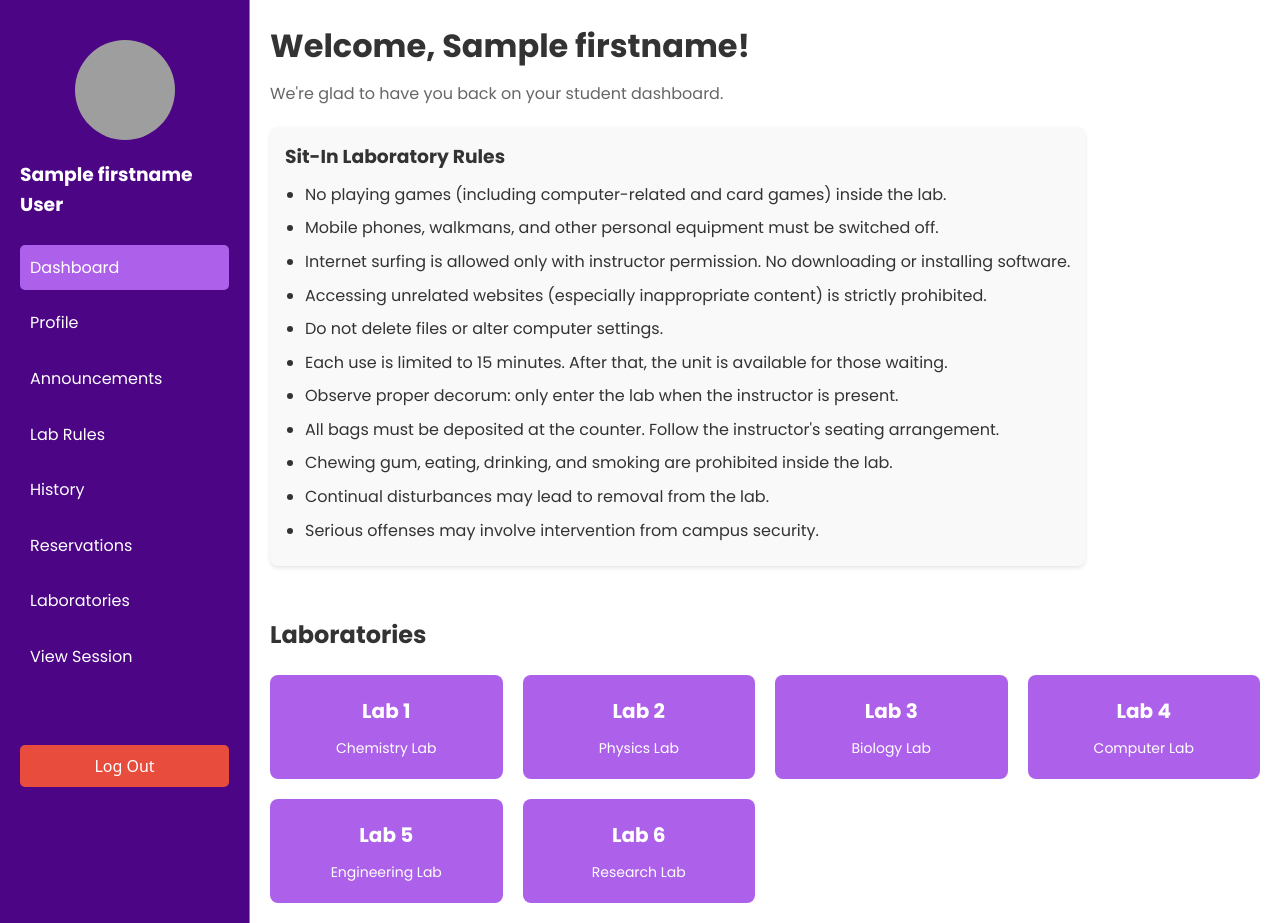
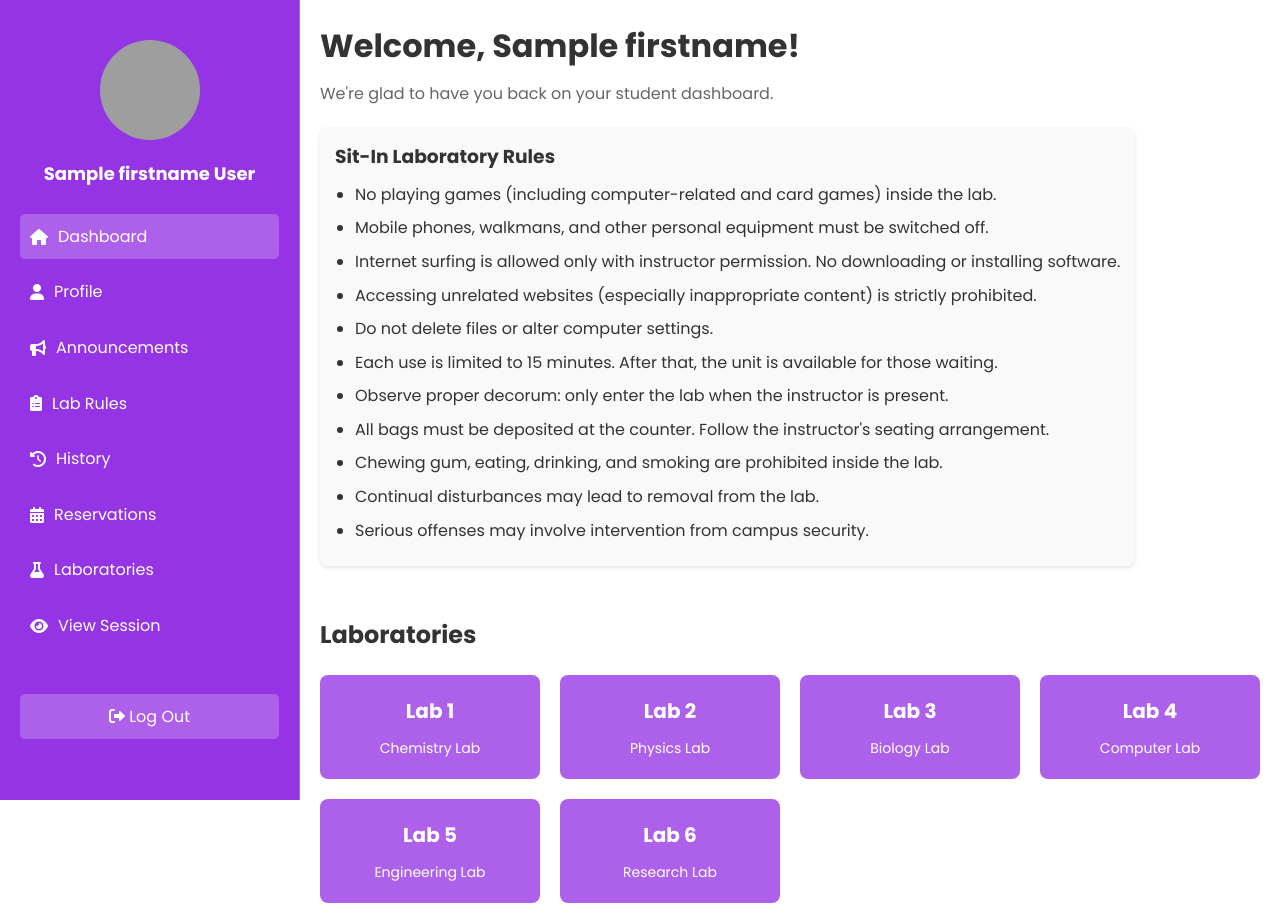
Before and after one commit to Froillan123/CCS-Sit-In-Monitoring-System, a Flask app: template flask app/templates/client/studentdashboard.html in a window 1280 px wide. Run offline with Flask 3, Linux system fonts and the light colour scheme; data comes from the database, SQL or seed files in the repository; both versions use the stored data as it was after the commit; the template is opened without the code that fills it: most values are stand-ins (such as "Sample title", 1, 10 or a date in 2020); grey boxes are pictures that could not be loaded.

Commit message:
Test design for Dashboard

```diff
--- a/flask app/static/css/style.css
+++ b/flask app/static/css/style.css
@@ -669,7 +669,7 @@
 :root {
   --first-color-dark: hsl(273, 77%, 55%); /* Dark Purple */
   --background-color: #f8f9fa; /* Light Grayish Background */
-  --sidebar-color: hsl(273, 93%, 27%); /* Dark Sidebar */
+  --sidebar-color: hsl(273, 77%, 55%); /* Dark Sidebar */
   --sidebar-text-color: #ffffff; /* White Text */
   --card-background: #fff; /* White Card Background */
   --card-shadow: 0 2px 4px rgba(0, 0, 0, 0.1); /* Light Shadow */
@@ -677,16 +677,127 @@
 
 .dashboard-wrapper {
   display: flex;
+  position: relative;
 }
-/* Sidebar Styles */
 .sidebar {
-  width: 250px;
+  width: 300px;
   background-color: var(--sidebar-color);
   color: var(--sidebar-text-color);
   border-right: 1px solid var(--first-color);
   padding: 20px;
   min-height: 100vh;
-  box-shadow: 2px 0 5px rgba(0, 0, 0, 0.1);
+  position: fixed;
+  top: 0;
+  left: 0;
+  overflow-y: auto;
+  transition: width 0.3s ease;
+  z-index: 1000;
+}
+
+.sidebar-toggle {
+  display: none;
+  cursor: pointer;
+  font-size: 24px;
+  margin-bottom: 20px;
+  color: var(--sidebar-text-color);
+}
+
+.profile-section {
+  text-align: center;
+  margin-bottom: 2rem;
+}
+
+.profile-image img {
+  width: 100px;
+  height: 100px;
+  border-radius: 50%;
+  margin-bottom: 1rem;
+}
+
+.profile-info h3 {
+  font-size: 18px;
+  margin: 0;
+}
+
+.sidebar-links a {
+  display: flex;
+  align-items: center;
+  color: var(--sidebar-text-color);
+  text-decoration: none;
+  padding: 10px;
+  margin: 5px 0;
+  border-radius: 5px;
+  transition: background-color 0.3s ease;
+}
+
+.sidebar-links a:hover {
+  background-color: var(--first-color);
+}
+
+.sidebar-links a i {
+  margin-right: 10px;
+}
+
+.sidebar-links a span {
+  display: inline;
+}
+
+.button-container {
+  margin-top: 2rem;
+}
+
+/* Main Content Styles */
+.dashboard-container {
+  flex: 1;
+  padding: 20px;
+  background-color: var(--card-background);
+  margin-left: 300px;
+  transition: margin-left 0.3s ease;
+}
+
+
+@media (max-width: 768px) {
+  .sidebar {
+    width: 60px;
+    padding: 10px;
+  }
+
+  .profile-image img {
+    display: none !important;
+  }
+  .logout-text {
+    display: none;
+  }
+  .btn-danger i {
+    margin-right: 0;
+  }
+
+
+  .sidebar-toggle {
+    display: block;
+  }
+
+  .profile-info,
+  .sidebar-links a span {
+    display: none;
+  }
+
+  .sidebar.expanded {
+    width: 300px;
+  }
+
+  .sidebar.expanded .profile-info,
+  .sidebar.expanded .sidebar-links a span {
+    display: inline;
+  }
+
+  .dashboard-container {
+    margin-left: 60px;
+  }
+
+  .sidebar.expanded + .dashboard-container {
+    margin-left: 300px;
+  }
 }
 
 .profile-section {
@@ -879,7 +989,6 @@
 }
 
 .button-container .btn-danger {
-  background-color: #e74c3c;
   color: white;
   border: none;
   padding: 10px 20px;
--- a/flask app/templates/client/clientbase.html
+++ b/flask app/templates/client/clientbase.html
@@ -8,6 +8,7 @@
     <link rel='stylesheet' href="{{ url_for('static', filename='css/style.css') }}">
     <link rel="stylesheet" href="https://cdnjs.cloudflare.com/ajax/libs/remixicon/4.2.0/remixicon.css">
     <link rel="icon" href="{{ url_for('static', filename='images/logo.png') }}" type="image/x-icon">
+    <link rel="stylesheet" href="https://cdnjs.cloudflare.com/ajax/libs/font-awesome/6.0.0-beta3/css/all.min.css">
     <title>CSS Sit In Monitoring System</title>
 </head>
 <body>
--- a/flask app/templates/client/studentdashboard.html
+++ b/flask app/templates/client/studentdashboard.html
@@ -11,10 +11,14 @@
           <div class="dashboard-wrapper">
             <!-- Sidebar -->
             <div class="sidebar">
+              <!-- Toggle Button -->
+              <div class="sidebar-toggle" onclick="toggleSidebar()">
+                <i class="fas fa-bars"></i>
+              </div>
+
               <!-- Profile Section -->
               <div class="profile-section">
                 <div class="profile-image">
-        <!-- Display the profile picture -->
                   <img src="{{ url_for('static', filename='images/' + student.profile_picture if student.profile_picture else 'default.png') }}" alt="Profile Picture" />
                 </div>
                 <div class="profile-info">
@@ -24,18 +28,22 @@
 
               <!-- Sidebar Links -->
               <div class="sidebar-links">
-      <a href="#" data-section="dashboard">Dashboard</a>
-      <a href="#" data-section="profile">Profile</a>
-      <a href="#" data-section="announcements">Announcements</a>
-      <a href="#" data-section="lab-rules">Lab Rules</a>
-      <a href="#" data-section="history">History</a>
-      <a href="#" data-section="reservations">Reservations</a>
-      <a href="#" data-section="laboratories">Laboratories</a>
-      <a href="" data-section="sessions">View Session</a>
+                <a href="#" data-section="dashboard"><i class="fas fa-home"></i><span>Dashboard</span></a>
+                <a href="#" data-section="profile"><i class="fas fa-user"></i><span>Profile</span></a>
+                <a href="#" data-section="announcements"><i class="fas fa-bullhorn"></i><span>Announcements</span></a>
+                <a href="#" data-section="lab-rules"><i class="fas fa-clipboard-list"></i><span>Lab Rules</span></a>
+                <a href="#" data-section="history"><i class="fas fa-history"></i><span>History</span></a>
+                <a href="#" data-section="reservations"><i class="fas fa-calendar-alt"></i><span>Reservations</span></a>
+                <a href="#" data-section="laboratories"><i class="fas fa-flask"></i><span>Laboratories</span></a>
+                <a href="#" data-section="sessions"><i class="fas fa-eye"></i><span>View Session</span></a>
               </div>
-    <div class="button-container" style="margin-top: 4rem;">
+
+              <!-- Logout Button -->
+              <div class="button-container">
                 <a href="{{ url_for('logout') }}" id="logout-link">
-        <button type="button" class="btn btn-danger">Log Out</button>
+                  <button type="button" class="btn btn-danger">
+                    <i class="fas fa-sign-out-alt"></i> <span class="logout-text">Log Out</span>
+                  </button>
                 </a>
               </div>
             </div>
@@ -101,9 +109,7 @@
       </div>
     </div>
 
-    <!-- Profile Section -->
     <div id="profile" class="dashboard-section" style="display: none;">
-      <h1>Profile</h1>
       <div class="profile-container">
         <div class="profile-card">
           <!-- Profile Picture -->
@@ -111,53 +117,54 @@
             <div class="profile-picture" onclick="document.getElementById('profile-picture-upload').click()">
               <img id="profile-picture" src="{{ url_for('static', filename='images/' + student.profile_picture if student.profile_picture else 'default.png') }}" alt="Profile Picture" />
               <input type="file" id="profile-picture-upload" style="display: none;" />
+              <div class="edit-overlay"><i class="fas fa-camera"></i></div>
             </div>
           </div>
           <!-- Student Details -->
           <div class="profile-details">
             <div class="detail-item">
-              <label for="editable-firstname">Idno:</label>
-              <input type="text" id="editable-firstname" value="{{ student.idno }}" readonly />
+              <label for="editable-idno"><i class="fas fa-id-card"></i> ID Number:</label>
+              <input type="text" id="editable-idno" value="{{ student.idno }}" readonly />
             </div>
             <div class="detail-row">
               <div class="detail-item">
-                <label for="editable-firstname">First Name:</label>
+                <label for="editable-firstname"><i class="fas fa-user"></i> First Name:</label>
                 <input type="text" id="editable-firstname" value="{{ student.firstname }}" />
               </div>
               <div class="detail-item">
-                <label for="editable-lastname">Last Name:</label>
+                <label for="editable-lastname"><i class="fas fa-user"></i> Last Name:</label>
                 <input type="text" id="editable-lastname" value="{{ student.lastname }}" />
               </div>
             </div>
             <div class="detail-row">
               <div class="detail-item">
-                <label for="editable-midname">Middle Name:</label>
+                <label for="editable-midname"><i class="fas fa-user"></i> Middle Name:</label>
                 <input type="text" id="editable-midname" value="{{ student.midname }}" />
               </div>
               <div class="detail-item">
-                <label for="editable-course">Course:</label>
+                <label for="editable-course"><i class="fas fa-graduation-cap"></i> Course:</label>
                 <input type="text" id="editable-course" value="{{ student.course }}" />
               </div>
             </div>
             <div class="detail-row">
               <div class="detail-item">
-                <label for="editable-year-level">Year Level:</label>
+                <label for="editable-year-level"><i class="fas fa-calendar-alt"></i> Year Level:</label>
                 <input type="text" id="editable-year-level" value="{{ student.year_level }}" />
               </div>
               <div class="detail-item">
-                <label for="editable-email">Email:</label>
+                <label for="editable-email"><i class="fas fa-envelope"></i> Email:</label>
                 <input type="email" id="editable-email" value="{{ student.email }}" />
               </div>
             </div>
             <div class="detail-row">
               <div class="detail-item">
-                <label for="editable-username">Username:</label>
+                <label for="editable-username"><i class="fas fa-user-circle"></i> Username:</label>
                 <input type="text" id="editable-username" value="{{ student.username }}" />
               </div>
             </div>
           </div>
           <!-- Save Button -->
-          <button onclick="saveProfileChanges()">Save Changes</button>
+          <button class="save-button" onclick="saveProfileChanges()"><i class="fas fa-save"></i> Save Changes</button>
         </div>
       </div>
     </div>
@@ -489,5 +496,39 @@
 
 // Fetch session data for the logged-in student
 fetchSessionData(studentIdno);
+
+// Function to switch sections
+function switchSection(sectionId) {
+  // Hide all sections
+  document.querySelectorAll('.dashboard-section').forEach(section => {
+    section.style.display = 'none';
+  });
+
+  // Show the selected section
+  document.getElementById(sectionId).style.display = 'block';
+}
+
+// Add event listeners to sidebar links
+document.querySelectorAll('.sidebar-links a').forEach(link => {
+  link.addEventListener('click', function (e) {
+    e.preventDefault();
+    const sectionId = this.getAttribute('data-section');
+    switchSection(sectionId);
+  });
+});
+
+function toggleSidebar() {
+  const sidebar = document.querySelector('.sidebar');
+  sidebar.classList.toggle('expanded');
+}
+
+// Add event listeners to sidebar links
+document.querySelectorAll('.sidebar-links a').forEach(link => {
+  link.addEventListener('click', function (e) {
+    e.preventDefault();
+    const sectionId = this.getAttribute('data-section');
+    switchSection(sectionId);
+  });
+});
 </script>
 {% endblock %}
```
Also changed, not shown: other parts of flask app/static/css/style.css (+84 -55 lines), flask app/student.db. Lines whose indentation alone changed are shown as unchanged.
